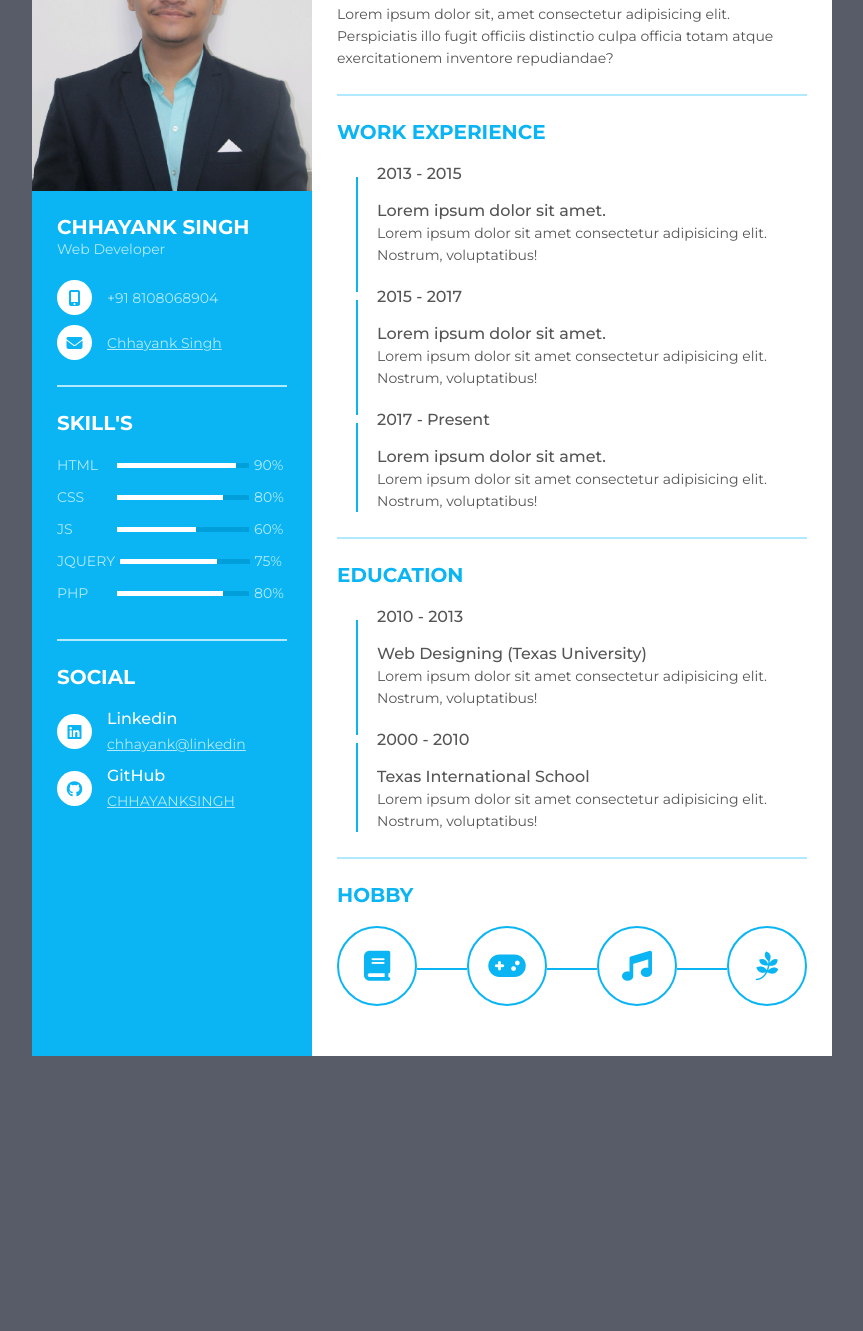
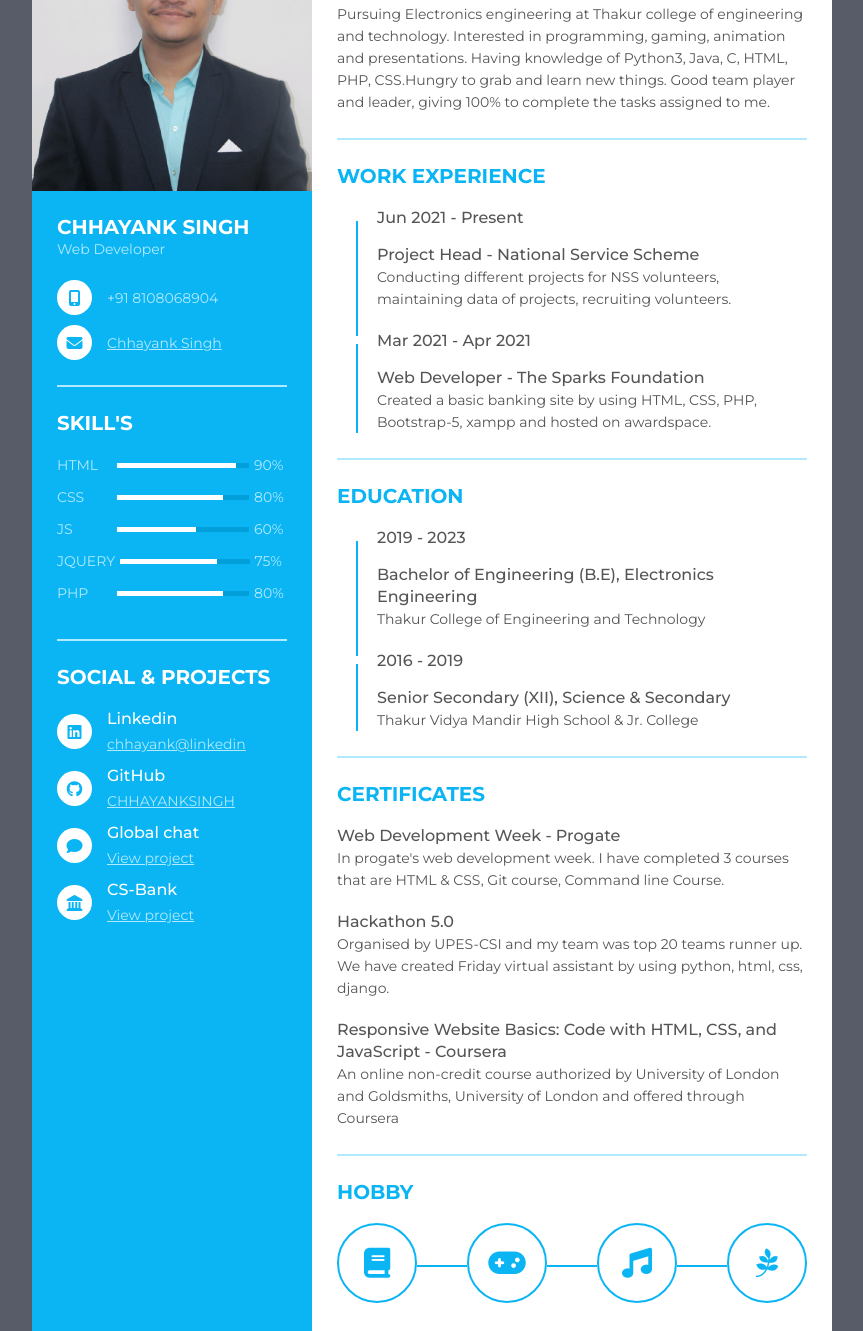
Before and after one commit to CHHAYANKSINGH/CV, a plain HTML site: page index.html in a window 1280 px wide. Shown: the part 139-1470 px from the top of the page, without its empty margins (208-1071 px from the left). Before the commit the page ends 1245 px from the top, so only its background shows below. Drawn offline with Linux system fonts and the light colour scheme.

Commit message:
2 commit

```diff
--- a/index.html
+++ b/index.html
@@ -92,7 +92,7 @@
        </div>
        <div class="resume_item resume_social">
          <div class="title">
-           <p class="bold">Social</p>
+           <p class="bold">Social & Projects</p>
          </div>
          <ul>
            <li>
@@ -113,6 +113,24 @@
                <p><a href="https://github.com/CHHAYANKSINGH"style="color: #b1eaff;">CHHAYANKSINGH</a></p>
              </div>
            </li>
+           <li>
+            <div class="icon">
+              <i class="fas fa-comment"></i>
+            </div>
+            <div class="data">
+              <p class="semi-bold">Global chat</p>
+              <p><a href="http://global-chat.mywebcommunity.org/"style="color: #b1eaff;">View project</a></p>
+            </div>
+          </li>
+          <li>
+            <div class="icon">
+              <i class="fas fa-landmark"></i>
+            </div>
+            <div class="data">
+              <p class="semi-bold">CS-Bank</p>
+              <p><a href="http://cs-fund.atwebpages.com/"style="color: #b1eaff;">View project</a></p>
+            </div>
+          </li>
          </ul>
        </div>
      </div>
@@ -120,9 +138,9 @@
   <div class="resume_right">
     <div class="resume_item resume_about">
         <div class="title">
-           <p class="bold">About us</p>
+           <p class="bold">About me</p>
          </div>
-        <p>Lorem ipsum dolor sit, amet consectetur adipisicing elit. Perspiciatis illo fugit officiis distinctio culpa officia totam atque exercitationem inventore repudiandae?</p>
+        <p>Pursuing Electronics engineering at Thakur college of engineering and technology. Interested in programming, gaming, animation and presentations. Having knowledge of Python3, Java, C, HTML, PHP, CSS.Hungry to grab and learn new things. Good team player and leader, giving 100% to complete the tasks assigned to me.</p>
     </div>
     <div class="resume_item resume_work">
         <div class="title">
@@ -130,24 +148,18 @@
          </div>
         <ul>
             <li>
-                <div class="date">2013 - 2015</div>
+                <div class="date">Jun 2021 - Present</div>
                 <div class="info">
-                     <p class="semi-bold">Lorem ipsum dolor sit amet.</p>
-                  <p>Lorem ipsum dolor sit amet consectetur adipisicing elit. Nostrum, voluptatibus!</p>
+                     <p class="semi-bold">Project Head - National Service Scheme</p>
+                  <p>Conducting different projects for NSS volunteers, maintaining data of projects, recruiting volunteers.</p>
                 </div>
             </li>
             <li>
-              <div class="date">2015 - 2017</div>
+              <div class="date">Mar 2021 - Apr 2021</div>
               <div class="info">
-                     <p class="semi-bold">Lorem ipsum dolor sit amet.</p>
-                  <p>Lorem ipsum dolor sit amet consectetur adipisicing elit. Nostrum, voluptatibus!</p>
-                </div>
-            </li>
-            <li>
-              <div class="date">2017 - Present</div>
-              <div class="info">
-                     <p class="semi-bold">Lorem ipsum dolor sit amet.</p>
-                  <p>Lorem ipsum dolor sit amet consectetur adipisicing elit. Nostrum, voluptatibus!</p>
+                     <p class="semi-bold">Web Developer - The Sparks Foundation</p>
+                  <p>Created a basic banking site by using HTML, CSS, PHP, Bootstrap-5, xampp and hosted on awardspace.</p>
+
                 </div>
             </li>
         </ul>
@@ -158,18 +170,46 @@
          </div>
       <ul>
             <li>
-                <div class="date">2010 - 2013</div>
+                <div class="date">2019 - 2023</div>
                 <div class="info">
-                     <p class="semi-bold">Web Designing (Texas University)</p>
-                  <p>Lorem ipsum dolor sit amet consectetur adipisicing elit. Nostrum, voluptatibus!</p>
+                     <p class="semi-bold">Bachelor of Engineering (B.E), Electronics
+                      Engineering</p>
+                  <p>Thakur College of Engineering and Technology</p>
                 </div>
             </li>
             <li>
-              <div class="date">2000 - 2010</div>
+              <div class="date">2016 - 2019</div>
               <div class="info">
-                     <p class="semi-bold">Texas International School</p>
-                  <p>Lorem ipsum dolor sit amet consectetur adipisicing elit. Nostrum, voluptatibus!</p>
+                     <p class="semi-bold">Senior Secondary (XII), Science & Secondary </p>
+                    <p>Thakur Vidya Mandir High School & Jr. College</p>
+                  </div>
+            </li>
+        </ul>
+    </div>
+    <div class="resume_item resume_certificates">
+      <div class="title">
+           <p class="bold">Certificates</p>
+         </div>
+      <ul>
+            <li>
+                <div class="info">
+                     <p class="semi-bold">Web Development Week - Progate</p>
+                  <p>In progate's web development week. I have completed 3 courses that are HTML & CSS, Git course, Command line Course.</p>
                 </div>
+            </li>
+            <li>
+              <div class="info">
+                     <p class="semi-bold">Hackathon 5.0</p>
+                    <p>Organised by UPES-CSI and my team was top 20 teams runner up. We have created Friday virtual assistant by using python, html, css, django.</p>
+                  </div>
+            </li>
+            <li>
+              <div class="info">
+                     <p class="semi-bold">Responsive Website Basics: Code with HTML, CSS,
+                      and JavaScript - Coursera</p>
+                    <p>An online non-credit course authorized by University of London and Goldsmiths,
+                      University of London and offered through Coursera</p>
+                  </div>
             </li>
         </ul>
     </div>
```
